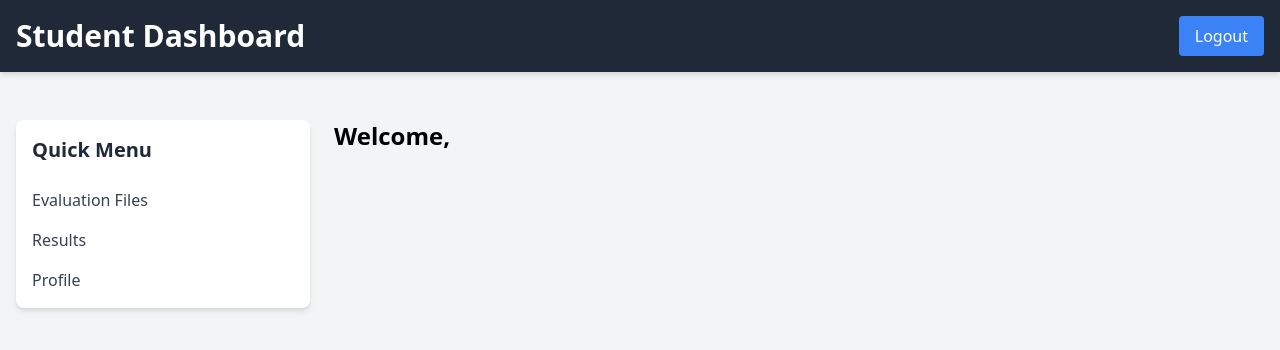
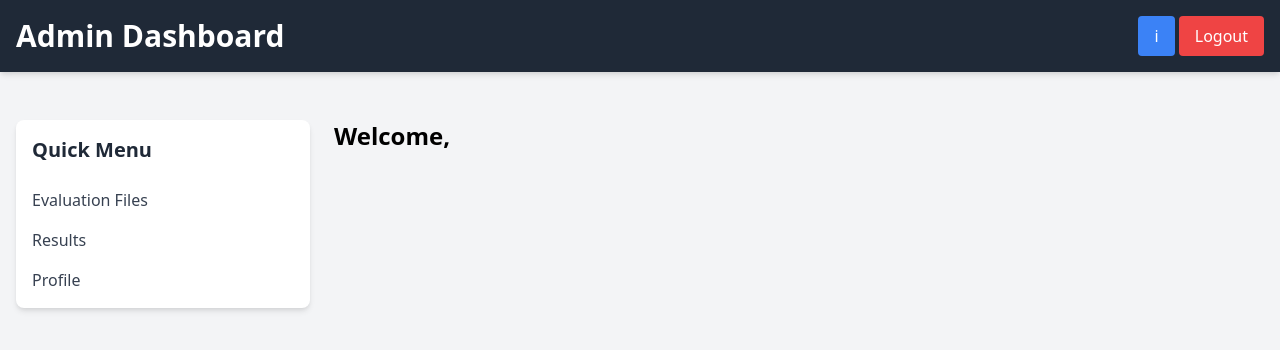
Before and after one commit to ak-1983/V2_Final, a Django app: page /StudentHome/ in a window 1280 px wide. Shown: the top 350 px of the page. Run offline with Django 5.2, Linux system fonts and the light colour scheme.

Commit message:
Minor changes

```diff
--- a/app/templates/AdminDashboard.html
+++ b/app/templates/AdminDashboard.html
@@ -19,9 +19,13 @@
 
             <!-- Logout Button -->
             <div>
+                <a href="https://github.com/sudarshansudarshan/peerevaluation" target="_blank">
+                    <button
+                        class="bg-blue-500 hover:bg-blue-600 text-white px-4 py-2 rounded transition-all">i</button>
+                </a>
                 <a href="/logout/">
                     <button
-                        class="bg-blue-500 hover:bg-blue-600 text-white px-4 py-2 rounded transition-all">Logout</button>
+                        class="bg-red-500 hover:bg-red-600 text-white px-4 py-2 rounded transition-all">Logout</button>
                 </a>
             </div>
         </div>
--- a/app/templates/StudentHome.html
+++ b/app/templates/StudentHome.html
@@ -15,13 +15,17 @@
     <header class="bg-gray-800 text-white p-4 shadow-md">
         <div class="max-w-7xl mx-auto flex justify-between items-center">
             <!-- Logo/Title -->
-            <h1 class="text-3xl font-semibold">Student Dashboard</h1>
+            <h1 class="text-3xl font-semibold">Admin Dashboard</h1>
 
             <!-- Logout Button -->
             <div>
+                <a href="https://github.com/sudarshansudarshan/peerevaluation" target="_blank">
+                    <button
+                        class="bg-blue-500 hover:bg-blue-600 text-white px-4 py-2 rounded transition-all">i</button>
+                </a>
                 <a href="/logout/">
                     <button
-                        class="bg-blue-500 hover:bg-blue-600 text-white px-4 py-2 rounded transition-all">Logout</button>
+                        class="bg-red-500 hover:bg-red-600 text-white px-4 py-2 rounded transition-all">Logout</button>
                 </a>
             </div>
         </div>
```
Also changed, not shown: app/templates/TAHome.html (+6 -2 lines), app/templates/TeacherHome.html (+6 -2 lines).
